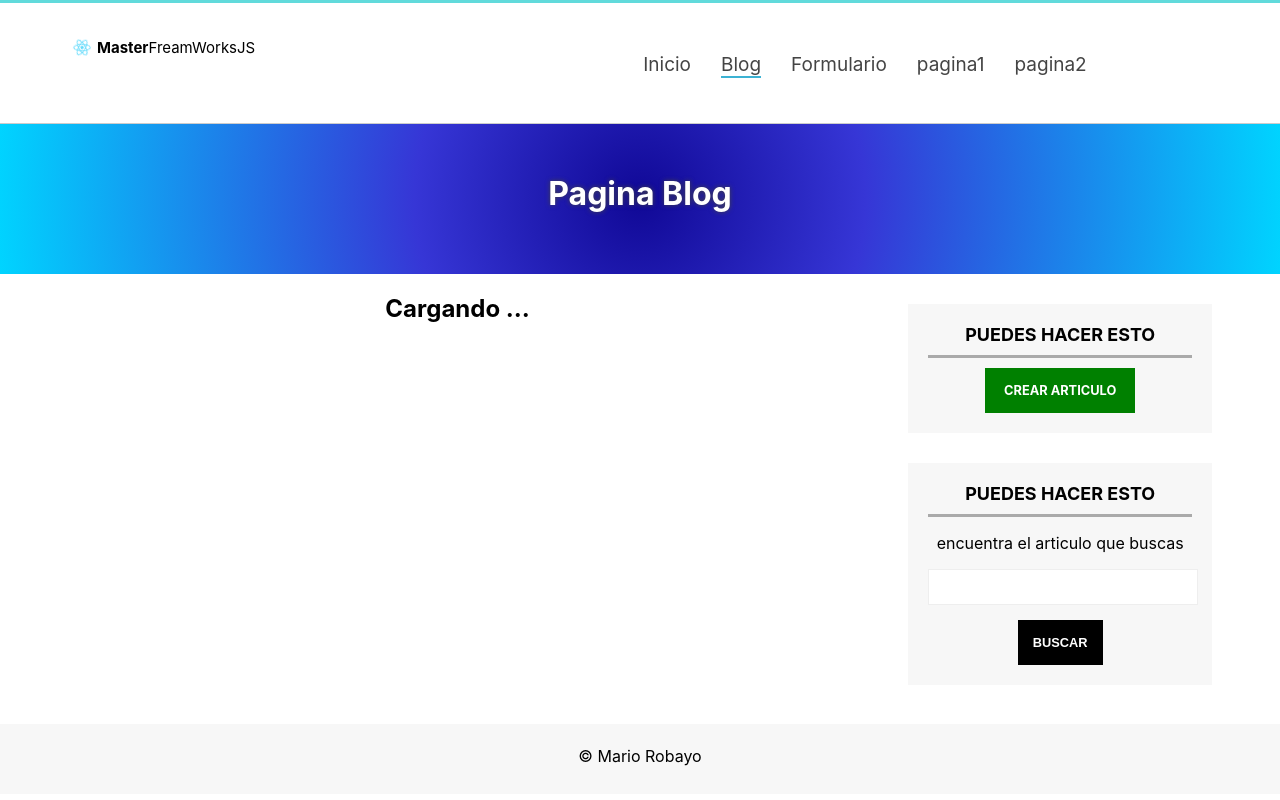
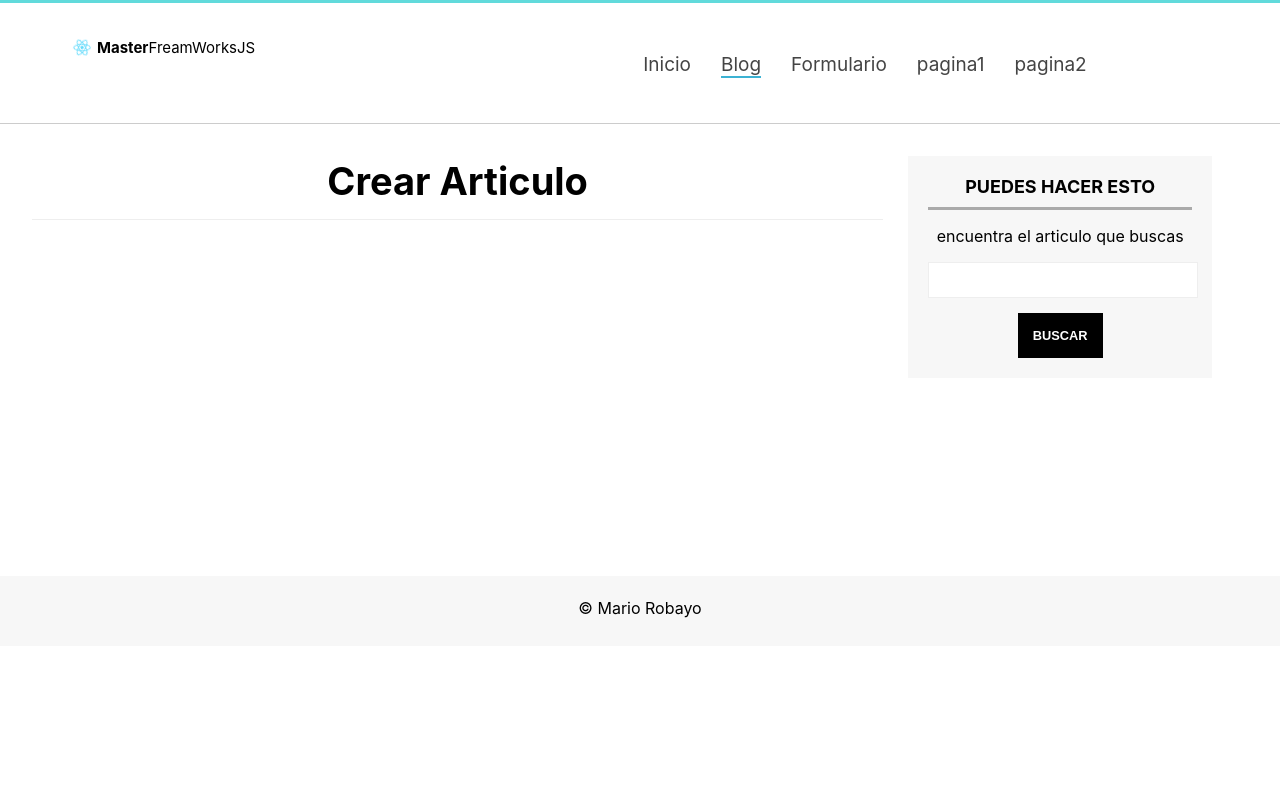
Before and after one commit to CursosVarios/udemyAngularReactVueCodigo, a React (Create React App) app in the folder AprendiendoReact/: page /blog/articulo/crear in a window 1280 px wide. Built offline with nearby package versions, Linux system fonts and the light colour scheme; no server answers.

Commit message:
Modifica redirecion crea compotente para crear articulos

```diff
--- a/AprendiendoReact/src/Router.js
+++ b/AprendiendoReact/src/Router.js
@@ -11,6 +11,7 @@ import Formulario from "./components/Formulario";
 import Peliculas from "./components/Peliculas";
 import ArticleDetails from "./components/ArticleDetails";
 import Search from "./components/Search";
+import CreateArticle from "./components/CreateArticle";
 class Router extends Component {
   render() {
     return (
@@ -26,7 +27,8 @@ class Router extends Component {
           <Route exact path="/formulario" component={Formulario} />
           <Route exact path="/peliculas" component={Peliculas} />
           <Route exact path="/blog" component={Blog} />
-          <Route exact path="/blog/articulo/:id" component={ArticleDetails} />
+          <Route exact path="/blog/articulo/" component={ArticleDetails} />
+          <Route exact path="/blog/articulo/crear" component={CreateArticle} />
           <Route exact path="/blog/busqueda/:search" component={Search} />
           <Route
             exact
--- /dev/null
+++ b/AprendiendoReact/src/components/CreateArticle.js
@@ -0,0 +1,17 @@
+import React, { Component } from "react";
+import Sidebar from "./Sidebar";
+
+class CreateArticle extends Component {
+  render() {
+    return (
+      <div className="center">
+        <section id="content">
+          <h1 className="subheader"> Crear Articulo</h1>
+        </section>
+        <Sidebar />
+      </div>
+    );
+  }
+}
+
+export default CreateArticle;
--- a/AprendiendoReact/src/components/Sidebar.js
+++ b/AprendiendoReact/src/components/Sidebar.js
@@ -24,7 +24,7 @@ class Sidebar extends Component {
         {this.props.blog === "true" && (
           <div className="sidebat-item" id="nav-blog">
             <h3>Puedes hacer esto </h3>
-            <Link to="/blog/nuevo" className="btn btn-success">
+            <Link to="/blog/articulo/crear" className="btn btn-success">
               crear articulo
             </Link>
           </div>
```
